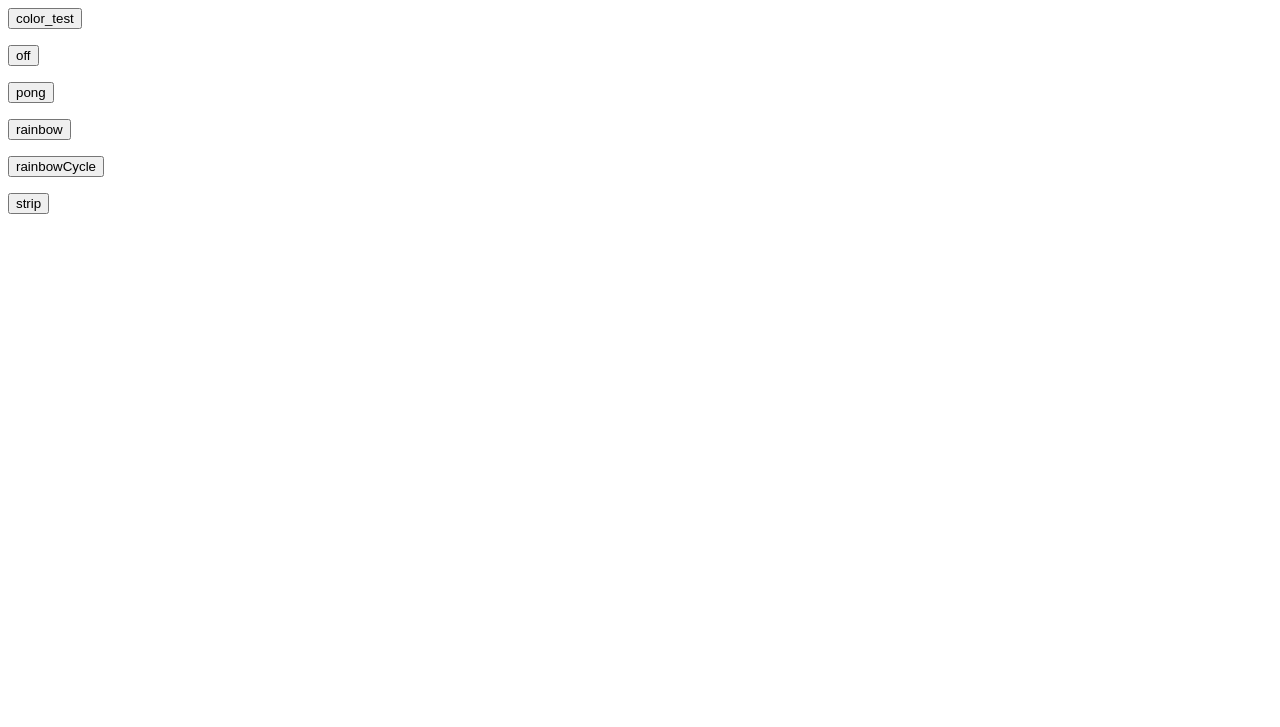
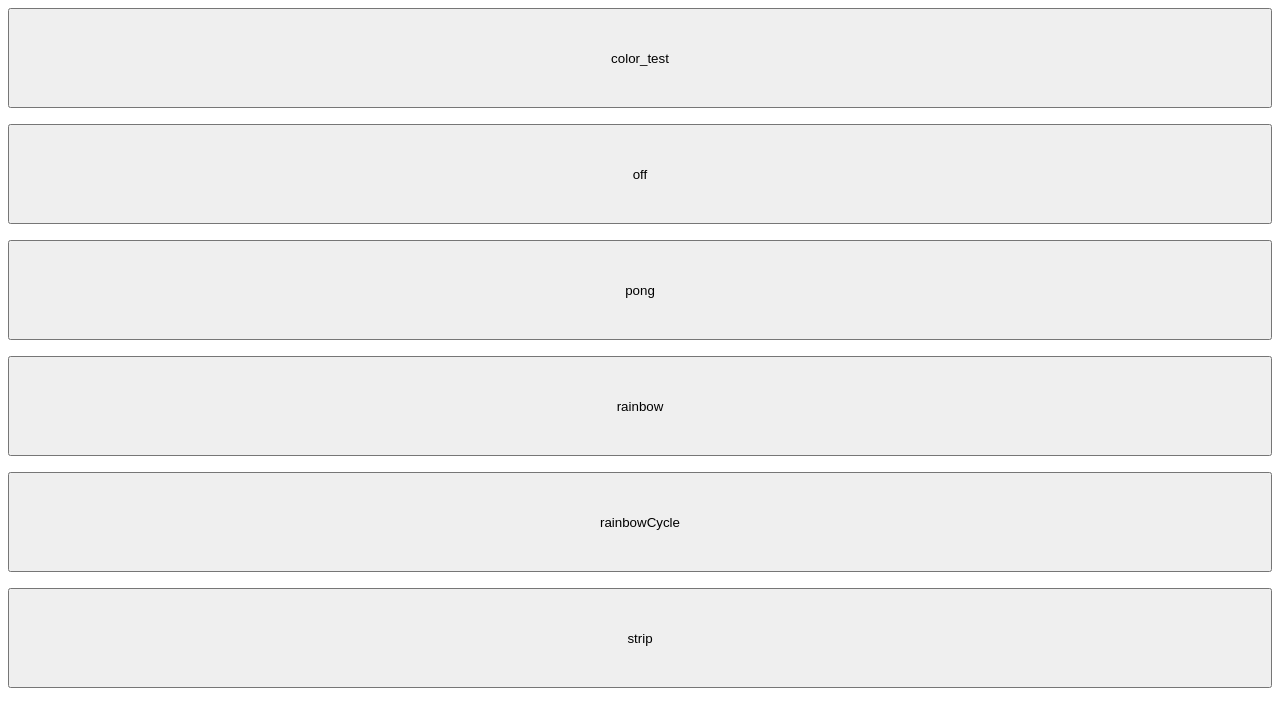
Before and after one commit to Mukbert/SmartHome, a Flask app: page / in a window 1280 px wide. Shown: the top 727 px of the page. Run offline with Flask 2, Linux system fonts and the light colour scheme.

Commit message:
full width for buttons in ui

```diff
--- a/templates/index.html
+++ b/templates/index.html
@@ -7,7 +7,7 @@
 
         {% for action in actions %}
             <form action="/steps/{{ action }}" method="POST">
-                <button>{{ action }}</button>
+                <button style="width:100%; height: 100px;">{{ action }}</button>
             </form>
         {% endfor %}
     </body>
```
